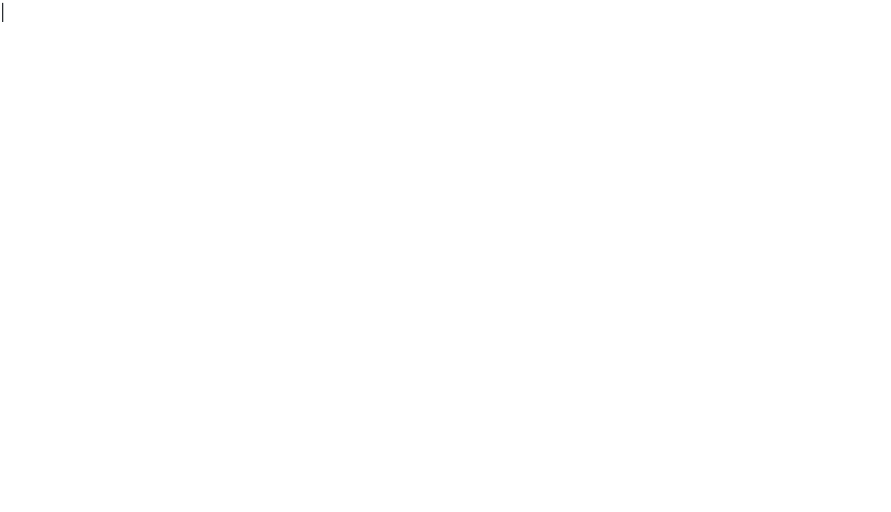
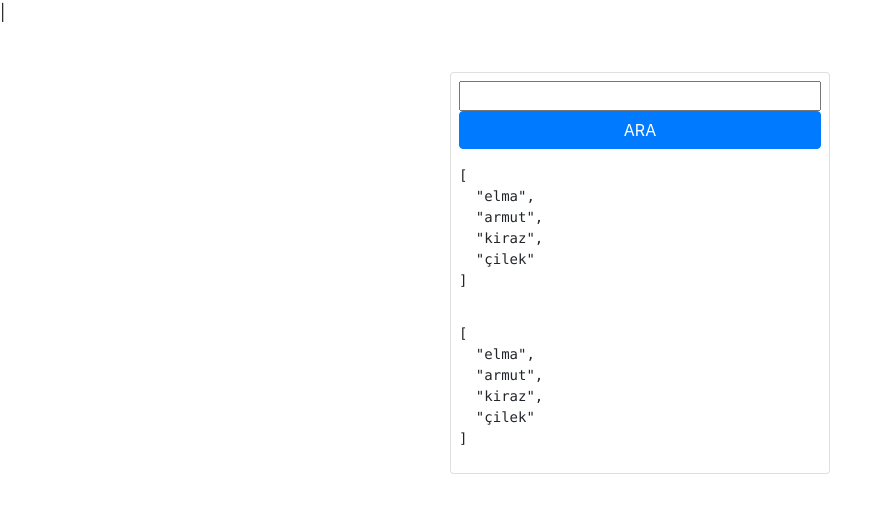
Before and after one commit to rumeysag/Vue.js-version3, a Vue app: page /reactivity in a window 1280 px wide. Before the commit this address had no page. Shown: the top 512 px of the page, without its empty margins (0-891 px from the left). Built offline with nearby package versions, Linux system fonts and the light colour scheme.

Commit message:
V5-reactivity

```diff
--- a/src/router/index.js
+++ b/src/router/index.js
@@ -16,6 +16,11 @@ const routes = [
     path: '/counter',
     name: 'counter',
     component: () =>import('../views/Counter.vue')
+  },
+  {
+    path: '/reactivity',
+    name: 'reactivity',
+    component: () =>import('../views/Reactivity.vue')
   }
 ]
 
--- /dev/null
+++ b/src/views/Reactivity.vue
@@ -0,0 +1,38 @@
+<template>
+  <div class="container">
+    <div class="row">
+        <div class="col-4  offset-4 p-2 card mt-5">
+            <input type="text" v-model="search">
+            <button class="btn btn-primary" @click="searchList"> ARA</button>
+            <pre class="mt-3">{{ itemlist }}</pre>
+            <pre class="mt-3">{{ filteredList }}</pre>
+        </div>
+    </div>
+  </div>
+</template>
+
+<script>
+export default {
+    data(){
+        return{
+            search: "",
+            itemlist: ["elma", "armut", "kiraz", "çilek"],
+            // filteredList: []
+        }
+    },
+    methods: {
+        searchList(){
+        //   this.filteredList = this.itemlist.filter((i) => i.includes(this.search));
+        }
+    },
+    computed: {
+        filteredList(){
+            return this.itemlist.filter((i) => i.includes(this.search));
+        }
+    }
+}
+</script>
+
+<style>
+
+</style>
```
